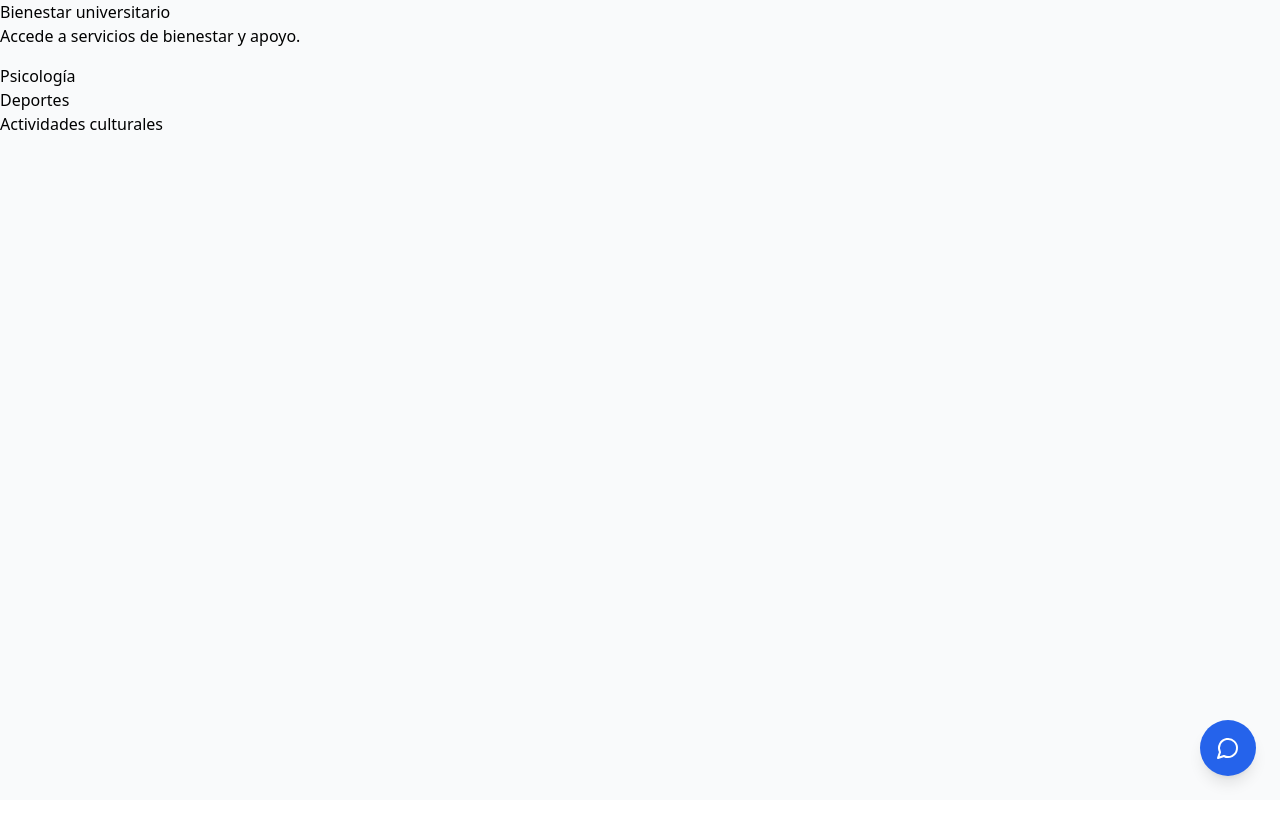
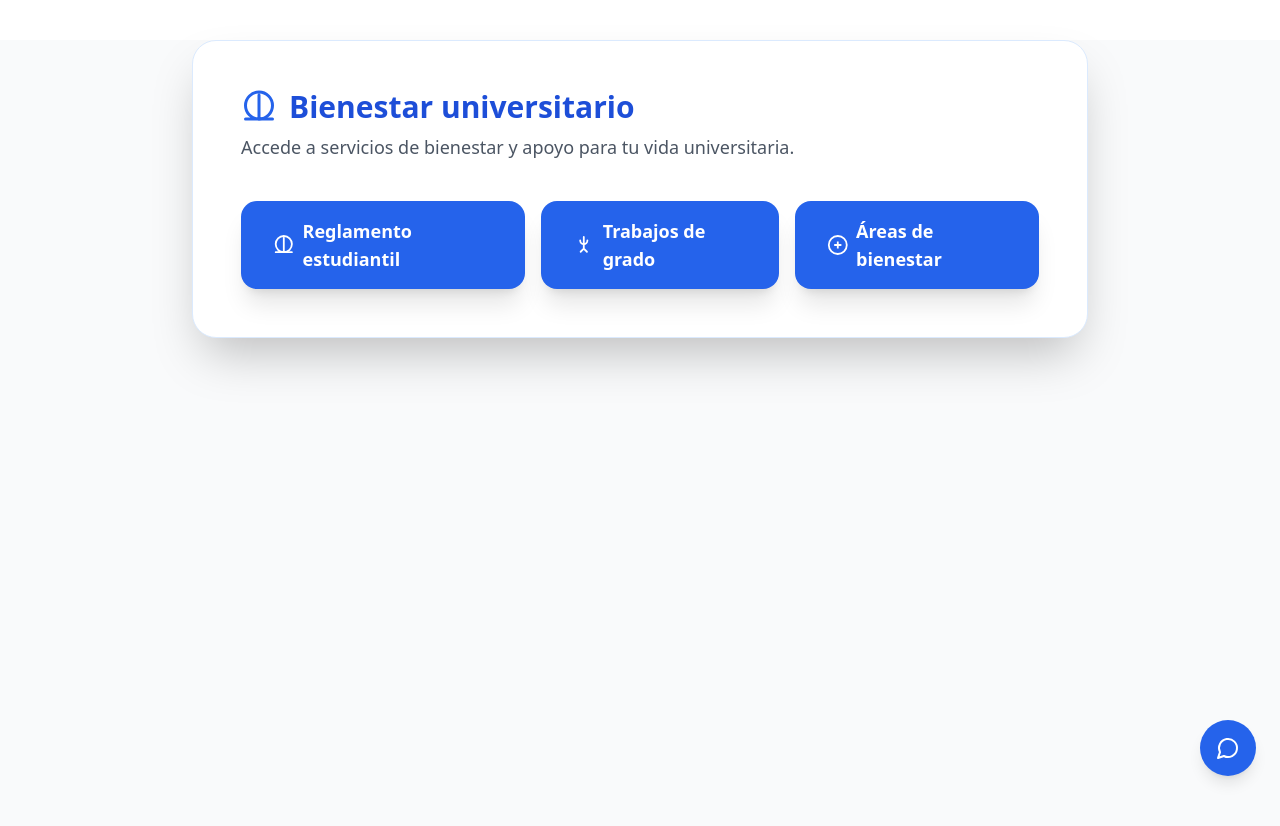
Before and after one commit to TheRainHermit/UniBots, a React (Vite) app in the folder chatbot_frontend/: page /student-services in a window 1280 px wide. Both pictures are taken after typing "Sample", "Sample123" into the empty fields and a click on the button "Ingresar". Shown: the top 826 px of the page. Before the commit the page ends 800 px from the top, so only its background shows below. Built offline with nearby package versions, Linux system fonts and the light colour scheme.

Commit message:
Modulo Bienestar Univer.

```diff
--- a/chatbot_frontend/src/components/Dashboard/Modules/UniversityWellbeingModule.tsx
+++ b/chatbot_frontend/src/components/Dashboard/Modules/UniversityWellbeingModule.tsx
@@ -1,14 +1,41 @@
 import React from 'react';
 
 const UniversityWellbeingModule: React.FC = () => (
-  <div>
-    <h2>Bienestar universitario</h2>
-    <p>Accede a servicios de bienestar y apoyo.</p>
-    <ul className="mt-4">
-      <li>Psicología</li>
-      <li>Deportes</li>
-      <li>Actividades culturales</li>
-    </ul>
+  <div className="w-full max-w-4xl mx-auto bg-white shadow-2xl rounded-3xl p-12 mt-10 border border-blue-100">
+    <h2 className="text-3xl font-bold mb-2 text-blue-700 flex items-center gap-3">
+      <svg className="w-9 h-9 text-blue-600" fill="none" stroke="currentColor" strokeWidth="2" viewBox="0 0 24 24"><path strokeLinecap="round" strokeLinejoin="round" d="M12 20h9" /><path strokeLinecap="round" strokeLinejoin="round" d="M12 4v16m0 0H3m9 0a9 9 0 100-18 9 9 0 000 18z" /></svg>
+      Bienestar universitario
+    </h2>
+    <p className="text-gray-600 mb-10 text-lg">Accede a servicios de bienestar y apoyo para tu vida universitaria.</p>
+    <div className="flex gap-4">
+      <a
+        href="https://www.usc.edu.co/reglamento-estudiantil"
+        target="_blank"
+        rel="noopener noreferrer"
+        className="inline-flex items-center gap-2 bg-blue-600 hover:bg-blue-700 text-white font-semibold px-8 py-4 rounded-2xl shadow-xl transition-all text-lg focus:outline-none focus:ring-4 focus:ring-blue-200"
+      >
+        <svg className="w-6 h-6 text-white" fill="none" stroke="currentColor" strokeWidth="2" viewBox="0 0 24 24"><path strokeLinecap="round" strokeLinejoin="round" d="M12 20h9" /><path strokeLinecap="round" strokeLinejoin="round" d="M12 4v16m0 0H3m9 0a9 9 0 100-18 9 9 0 000 18z" /></svg>
+        Reglamento estudiantil
+      </a>
+      <a
+        href="https://www.usc.edu.co/trabajos-de-grado"
+        target="_blank"
+        rel="noopener noreferrer"
+        className="inline-flex items-center gap-2 bg-blue-600 hover:bg-blue-700 text-white font-semibold px-8 py-4 rounded-2xl shadow-xl transition-all text-lg focus:outline-none focus:ring-4 focus:ring-blue-200"
+      >
+        <svg className="w-6 h-6 text-white" fill="none" stroke="currentColor" strokeWidth="2" viewBox="0 0 24 24"><path strokeLinecap="round" strokeLinejoin="round" d="M16 7a4 4 0 01-8 0" /><path strokeLinecap="round" strokeLinejoin="round" d="M12 3v13m0 0l-3.5 3.5M12 16l3.5 3.5" /></svg>
+        Trabajos de grado
+      </a>
+      <a
+        href="https://www.usc.edu.co/bienestar-universitario/areas-y-servicios/"
+        target="_blank"
+        rel="noopener noreferrer"
+        className="inline-flex items-center gap-2 bg-blue-600 hover:bg-blue-700 text-white font-semibold px-8 py-4 rounded-2xl shadow-xl transition-all text-lg focus:outline-none focus:ring-4 focus:ring-blue-200"
+      >
+        <svg className="w-6 h-6 text-white" fill="none" stroke="currentColor" strokeWidth="2" viewBox="0 0 24 24"><circle cx="12" cy="12" r="10" /><path d="M8 12h8M12 8v8" /></svg>
+        Áreas de bienestar
+      </a>
+    </div>
   </div>
 );
 
```
